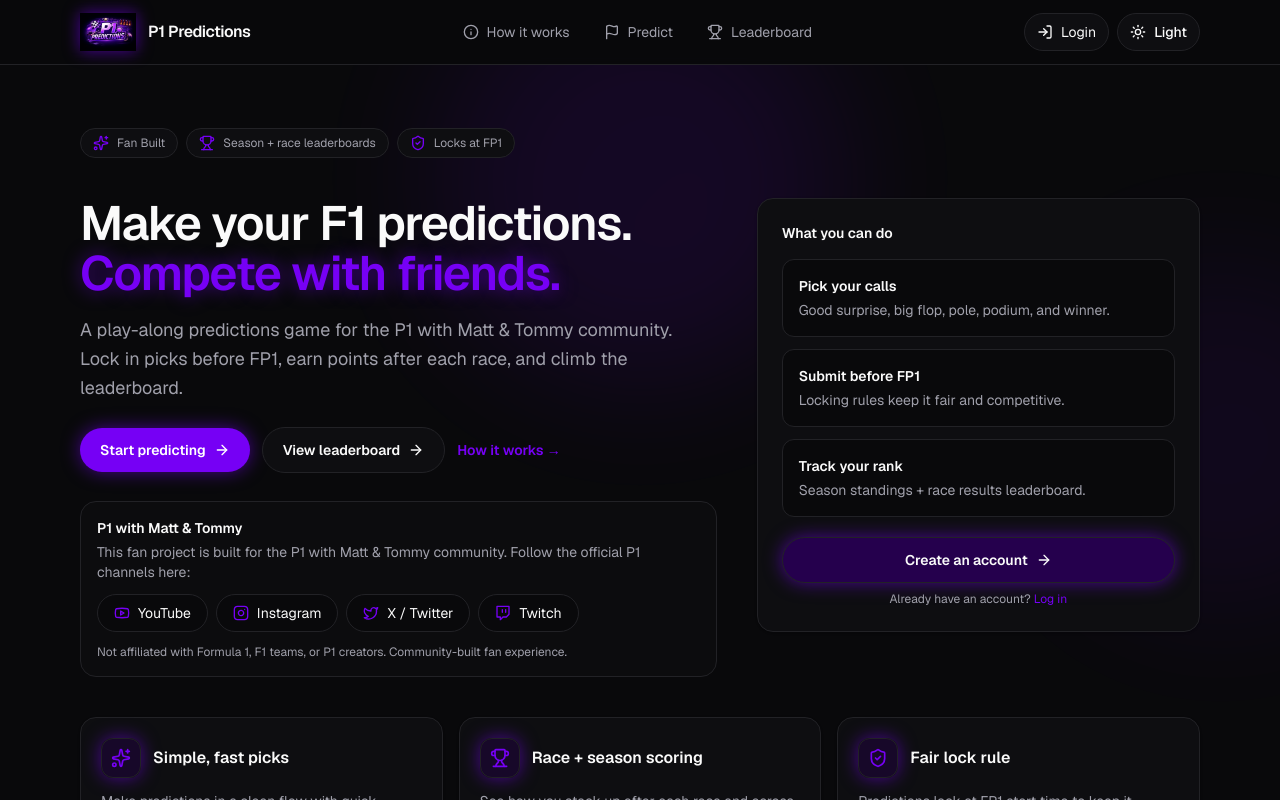
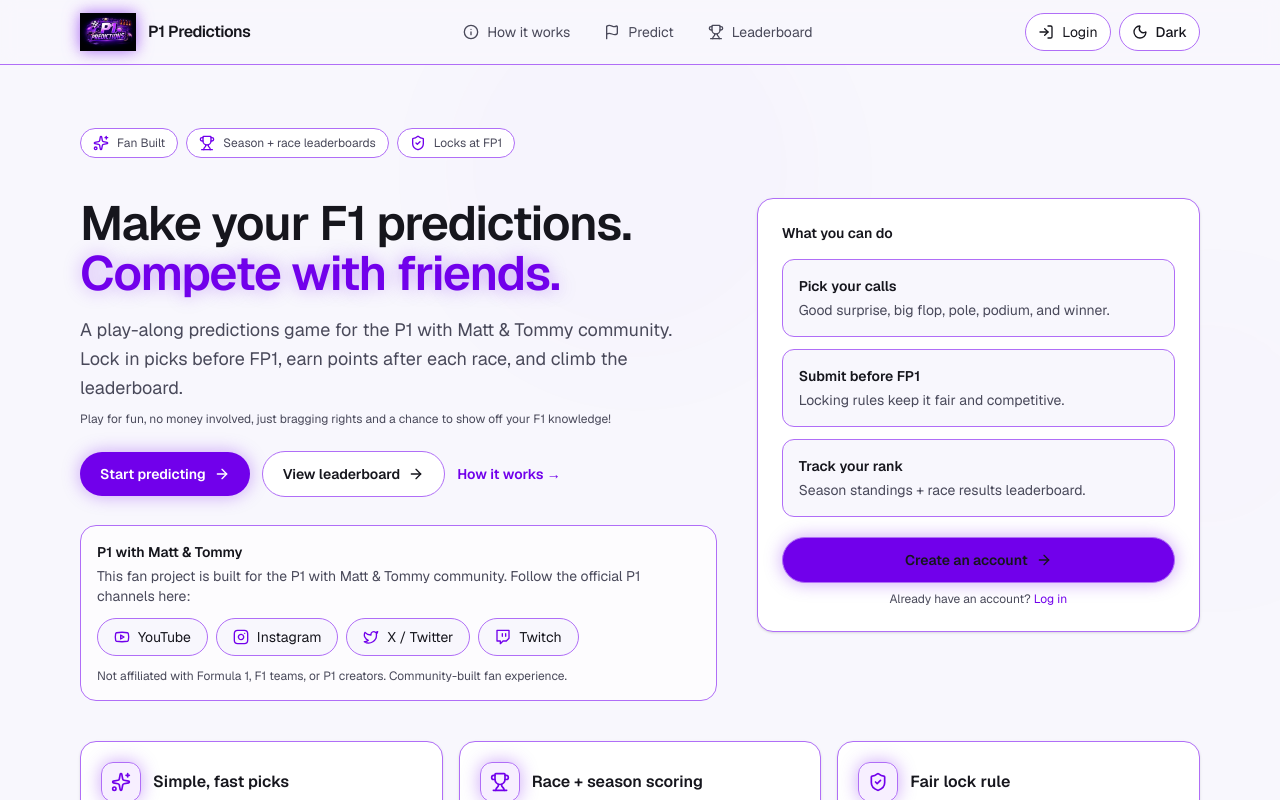
Before and after one commit to abdulksyed10/P1withMattTommy-PredictionsPlayAlong, a Next.js app: page / in a window 1280 px wide. Shown: the top 800 px of the page. Built offline with nearby package versions, Linux system fonts and the light colour scheme; no server answers.

Commit message:
minor patches.

```diff
--- a/app/(public)/page.tsx
+++ b/app/(public)/page.tsx
@@ -118,6 +118,9 @@ export default function Home() {
               <p className="mt-4 text-base md:text-lg text-muted-foreground leading-relaxed max-w-2xl">
                 A play-along predictions game for the P1 with Matt & Tommy community.
                 Lock in picks before FP1, earn points after each race, and climb the leaderboard.
+                <span className="block mt-2 text-xs">
+                  Play for fun, no money involved, just bragging rights and a chance to show off your F1 knowledge!
+                </span>
               </p>
 
               <div className="mt-6 flex flex-wrap items-center gap-3">
@@ -226,7 +229,7 @@ export default function Home() {
                 <div className="mt-5">
                   <Link
                     href="/signup"
-                    className="inline-flex w-full items-center justify-center gap-2 rounded-full border border-border bg-accent px-4 py-3 text-sm font-semibold text-accent-foreground hover:opacity-95"
+                    className="inline-flex w-full items-center justify-center gap-2 rounded-full border border-border bg-primary px-4 py-3 text-sm font-semibold text-accent-foreground hover:opacity-95"
                     style={{ boxShadow: "var(--p1-glow)" }}
                   >
                     Create an account
--- a/app/layout.tsx
+++ b/app/layout.tsx
@@ -26,7 +26,7 @@ export default function RootLayout({
   children: React.ReactNode;
 }>) {
   return (
-    <html lang="en" className="dark" suppressHydrationWarning>
+    <html lang="en" suppressHydrationWarning>
       <head>
         <ThemeScript />
       </head>
--- a/components/ThemeScript.tsx
+++ b/components/ThemeScript.tsx
@@ -3,9 +3,9 @@ export function ThemeScript() {
 (function () {
   try {
     var stored = localStorage.getItem('theme'); // 'light' | 'dark' | null
-    // var prefersLight = window.matchMedia && window.matchMedia('(prefers-color-scheme: light)').matches;
-    // var theme = stored ? stored : (prefersLight ? 'light' : 'dark');
-    var theme = stored ? stored : 'light'; // DEFAULT LIGHT
+    var prefersLight = window.matchMedia && window.matchMedia('(prefers-color-scheme: light)').matches;
+    var theme = stored ? stored : (prefersLight ? 'light' : 'dark');
+    // var theme = stored ? stored : 'light'; // DEFAULT LIGHT
 
     var root = document.documentElement;
     root.classList.remove('light', 'dark');
--- a/components/ThemeToggle.tsx
+++ b/components/ThemeToggle.tsx
@@ -6,9 +6,9 @@ import { Moon, Sun } from "lucide-react";
 
 type Theme = "light" | "dark";
 
-function getTheme(): Theme {
-  if (typeof document === "undefined") return "light";
-  return document.documentElement.classList.contains("dark")
+function getSystemTheme(): Theme {
+  if (typeof window === "undefined") return "light";
+  return window.matchMedia("(prefers-color-scheme: dark)").matches
     ? "dark"
     : "light";
 }
@@ -32,7 +32,7 @@ export function ThemeToggle() {
       setThemeState(stored);
     } else {
       // DEFAULT TO LIGHT
-      const systemTheme = getTheme();
+      const systemTheme = getSystemTheme();
       setTheme(systemTheme);
       setThemeState(systemTheme);
     }
```
